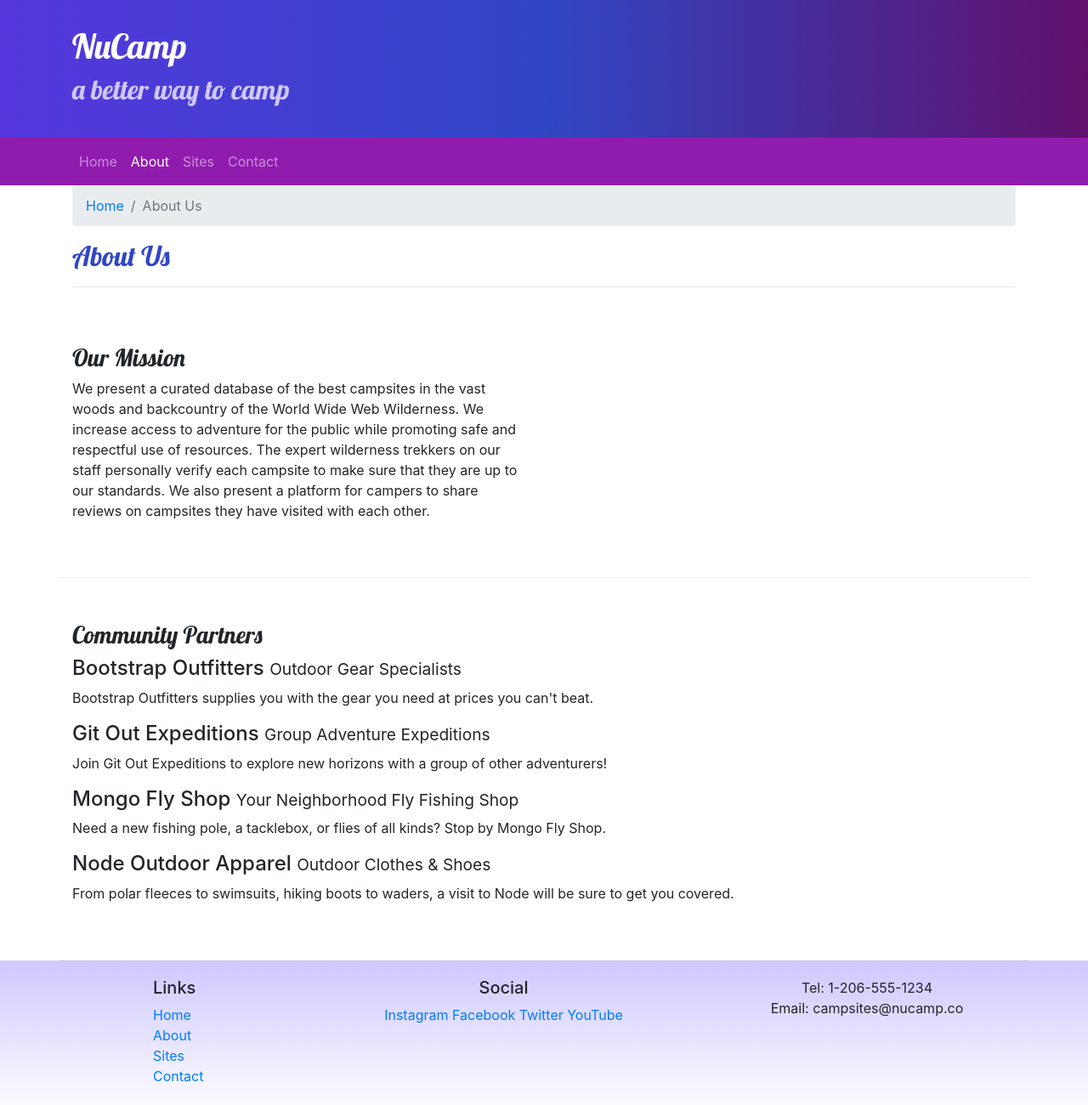
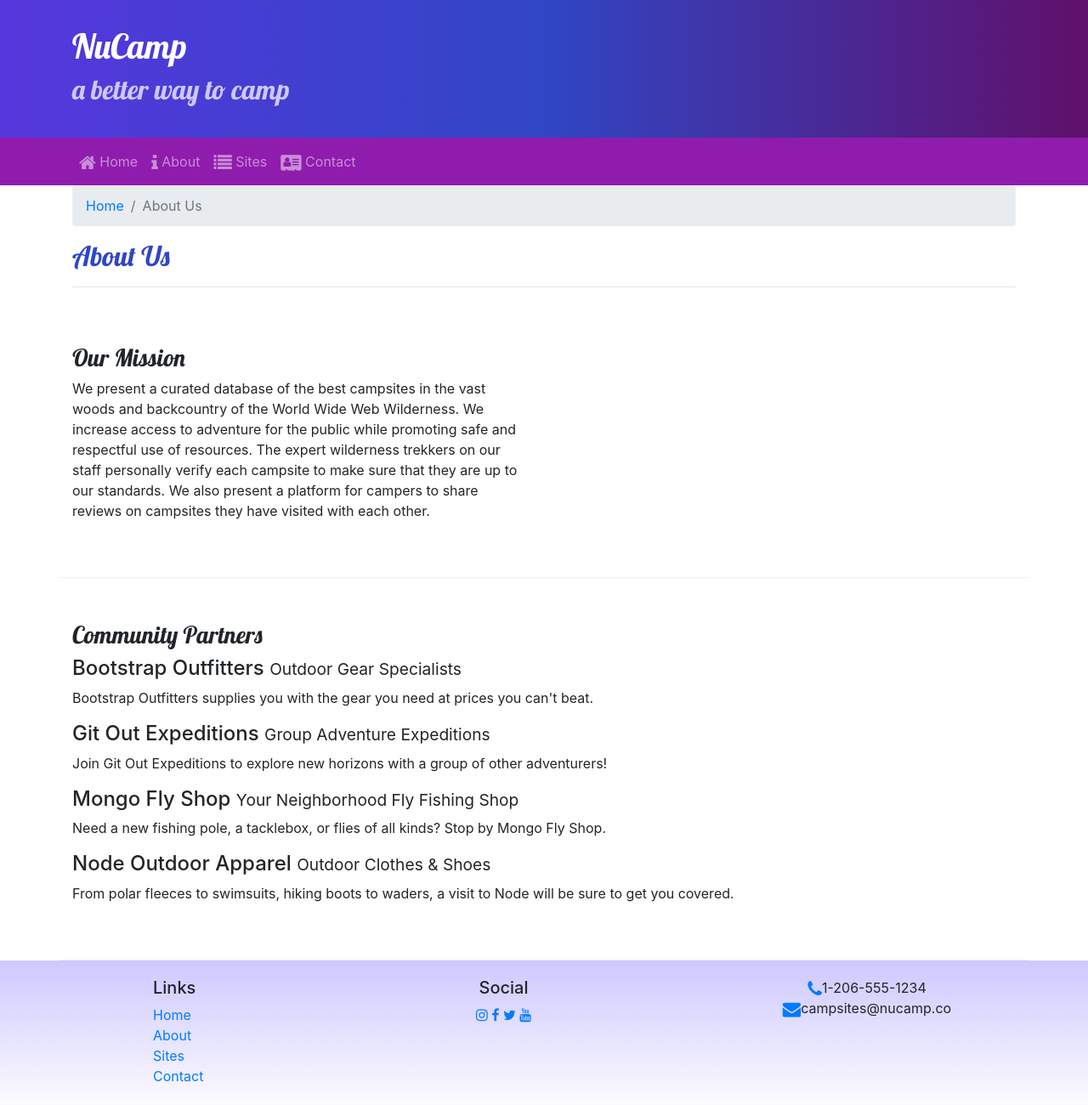
Before and after one commit to johndellMSFT/johndellNuCamp, a website: page aboutus.html in a window 1280 px wide. Shown: the whole page at 85% size. Drawn offline with nearby package versions, Linux system fonts and the light colour scheme.

Commit message:
add font awesome icons

```diff
--- a/aboutus.html
+++ b/aboutus.html
@@ -7,9 +7,15 @@
     <meta name="viewport" content="width=device-width, initial-scale=1" />
 
     <title>NuCamp: A Better Way To Camp</title>
+
+      <!-- Bootstrap CSS -->
     <link rel="stylesheet" href="node_modules/bootstrap/dist/css/bootstrap.min.css" />
+
+      <!-- Additional CSS must be placed after Bootstrap CSS -->
+    <link rel="stylesheet" href="node_modules/font-awesome/css/font-awesome.min.css" />
     <link rel="stylesheet" href="https://fonts.googleapis.com/css?family=Lobster%7COpen+Sans" />
     <link rel="stylesheet" href="css/styles.css" />
+
 </head>
 
 <body>
@@ -32,10 +38,10 @@
             </button>
             <div class="collapse navbar-collapse" id="nucampNavbar">
                 <ul class="navbar-nav">
-                    <li class="nav-item"><a class="nav-link" href="index.html">Home</a></li>
-                    <li class="nav-item active"><a class="nav-link" href="#">About</a></li>
-                    <li class="nav-item"><a class="nav-link" href="#">Sites</a></li>
-                    <li class="nav-item"><a class="nav-link" href="#">Contact</a></li>
+                    <li class="nav-item"><a class="nav-link" href="index.html"><i class="fa fa-home fa-lg"></i> Home</a></li>
+                    <li class="nav-item-active"><a class="nav-link" href="#"><i class="fa fa-info fa-lg"></i> About</a></li>
+                    <li class="nav-item"><a class="nav-link" href="#"><i class="fa fa-list fa-lg"></i> Sites</a></li>
+                    <li class="nav-item"><a class="nav-link" href="#"><i class="fa fa-address-card fa-lg"></i> Contact</a></li>
                 </ul>
             </div>
         </div>
@@ -89,14 +95,14 @@
                 </div>
                 <div class="col-6 col-sm-5 text-center">
                     <h5>Social</h5>
-                    <a href="http://instagram.com/">Instagram</a>
-                    <a href="http://facebook.com/">Facebook</a>
-                    <a href="http://twitter.com/">Twitter</a>
-                    <a href="http://youtube.com/">YouTube</a>
+                    <a href="http://instagram.com/"><i class="fa fa-instagram"></i></a>
+                    <a href="http://facebook.com/"><i class="fa fa-facebook"></i></a>
+                    <a href="http://twitter.com/"><i class="fa fa-twitter"></i></a>
+                    <a href="http://youtube.com/"><i class="fa fa-youtube"></i></a>
                 </div>
                 <div class="col-sm-4 text-center">
-                    Tel: 1-206-555-1234<br />
-                    Email: campsites@nucamp.co
+                    <i class="fa fa-phone fa-lg text-primary"></i>1-206-555-1234<br />
+                    <i class="fa fa-envelope fa-lg text-primary"></i>campsites@nucamp.co
                 </div>
            </div>
         </div>
--- a/package.json
+++ b/package.json
@@ -4,8 +4,8 @@
   "description": "This is a website for the fictional campsites review site NuCamp",
   "main": "index.html",
   "scripts": {
-    "lite":"lite-server",
-    "start":"npm run lite",
+    "lite": "lite-server",
+    "start": "npm run lite",
     "test": "echo \"Error: no test specified\" && exit 1"
   },
   "author": "John Dellenbaugh",
@@ -15,6 +15,7 @@
   },
   "dependencies": {
     "bootstrap": "^4.5.2",
+    "font-awesome": "^4.7.0",
     "jquery": "^3.5.1",
     "popper.js": "^1.16.1"
   }
```
Also changed, not shown: index.html (+12 -10 lines), 1 other file.
